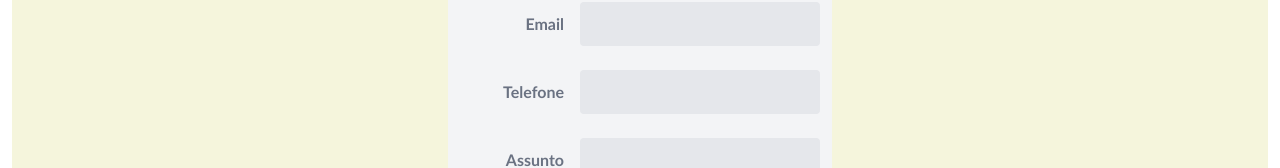
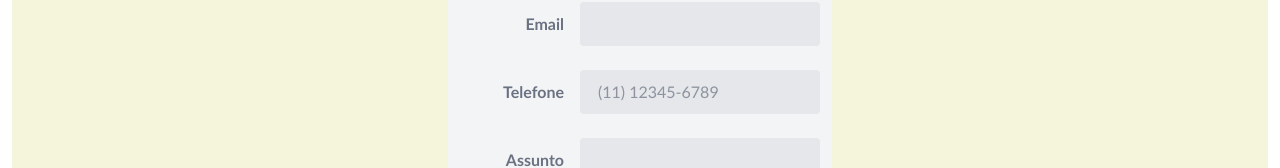
Before and after one commit to joaov-reis/NextJs, a Next.js app: page /SAC in a window 1280 px wide. Shown: the part 311-479 px from the top of the page. Built offline with nearby package versions, Linux system fonts and the light colour scheme.

Commit message:
validação de campos de formulário de SAC

```diff
--- a/app/SAC/page.js
+++ b/app/SAC/page.js
@@ -28,7 +28,9 @@ export default function SAC() {
           <div className="md:w-2/3">
             <input
               name="nome"
-              value={state.nome}
+              required
+              minLength={3}
+              defaultValue={state?.nome ?? ""}
               className="bg-gray-200 appearance-none border-2 border-gray-200 rounded w-full py-2 px-4 text-gray-700"
               id="inline-nome"
               type="text"
@@ -48,10 +50,11 @@ export default function SAC() {
           <div className="md:w-2/3">
             <input
               name="email"
-              value={state.email}
+              type="email"
+              required
+              defaultValue={state?.email ?? ""}
               className="bg-gray-200 appearance-none border-2 border-gray-200 rounded w-full py-2 px-4 text-gray-700"
               id="inline-email"
-              type="text"
             />
           </div>
         </div>
@@ -68,10 +71,13 @@ export default function SAC() {
           <div className="md:w-2/3">
             <input
               name="telefone"
-              value={state.telefone}
+              type="tel"
+              required
+              placeholder="(11) 12345-6789"
+              pattern="^\(?\d{2}\)?\s?\d{4,5}-?\d{4}$"
+              defaultValue={state?.telefone ?? ""}
               className="bg-gray-200 appearance-none border-2 border-gray-200 rounded w-full py-2 px-4 text-gray-700"
               id="inline-telefone"
-              type="text"
             />
           </div>
         </div>
@@ -88,7 +94,8 @@ export default function SAC() {
           <div className="md:w-2/3">
             <input
               name="assunto"
-              value={state.assunto}
+              required
+              defaultValue={state?.assunto ?? ""}
               className="bg-gray-200 appearance-none border-2 border-gray-200 rounded w-full py-2 px-4 text-gray-700"
               id="inline-assunto"
               type="text"
@@ -108,7 +115,8 @@ export default function SAC() {
           <div className="md:w-2/3">
             <input
               name="mensagem"
-              value={state.mensagem}
+              required
+              defaultValue={state?.mensagem ?? ""}
               className="bg-gray-200 appearance-none border-2 border-gray-200 rounded w-full py-2 px-4 text-gray-700"
               id="inline-mensagem"
               type="text"
```
